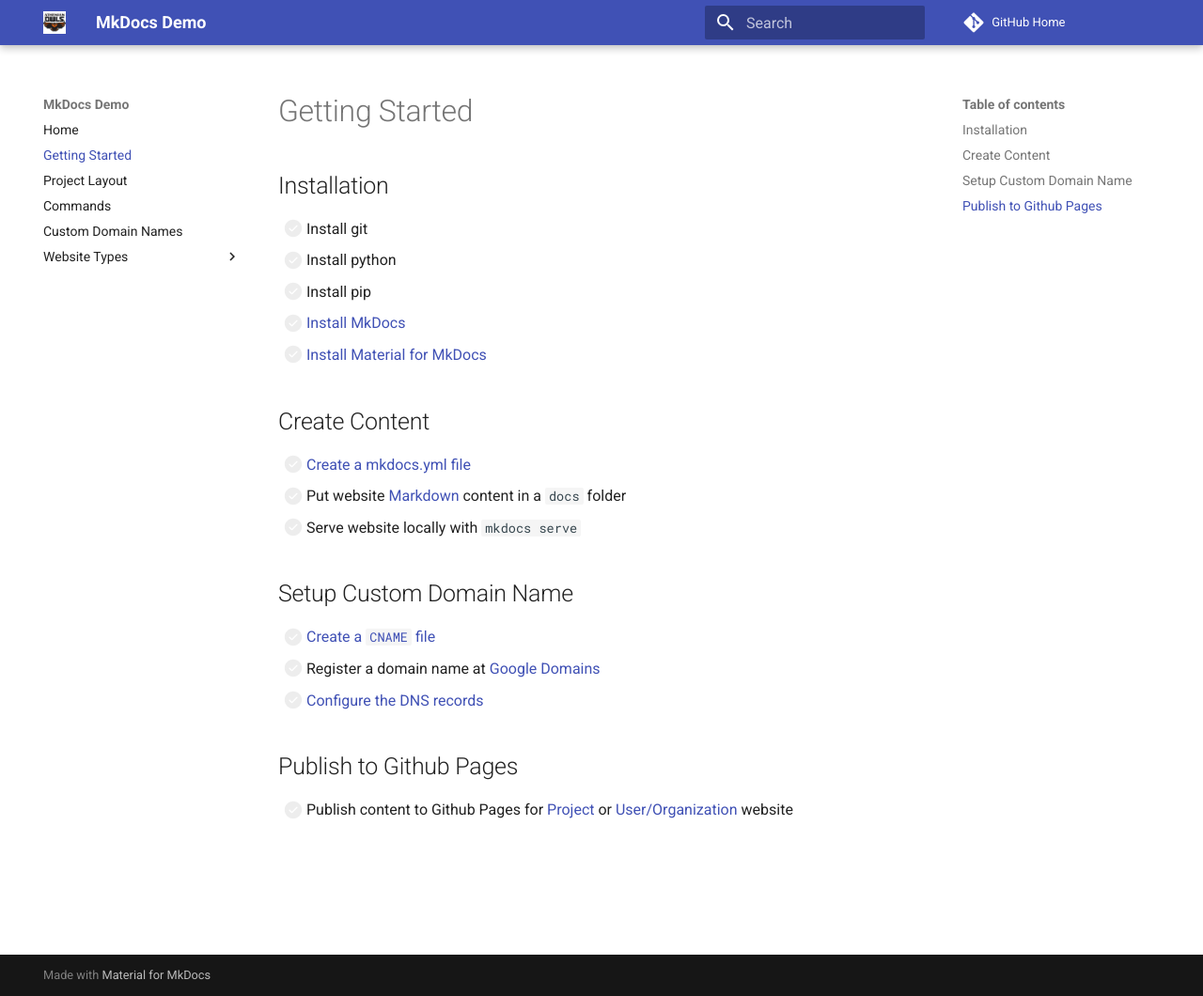
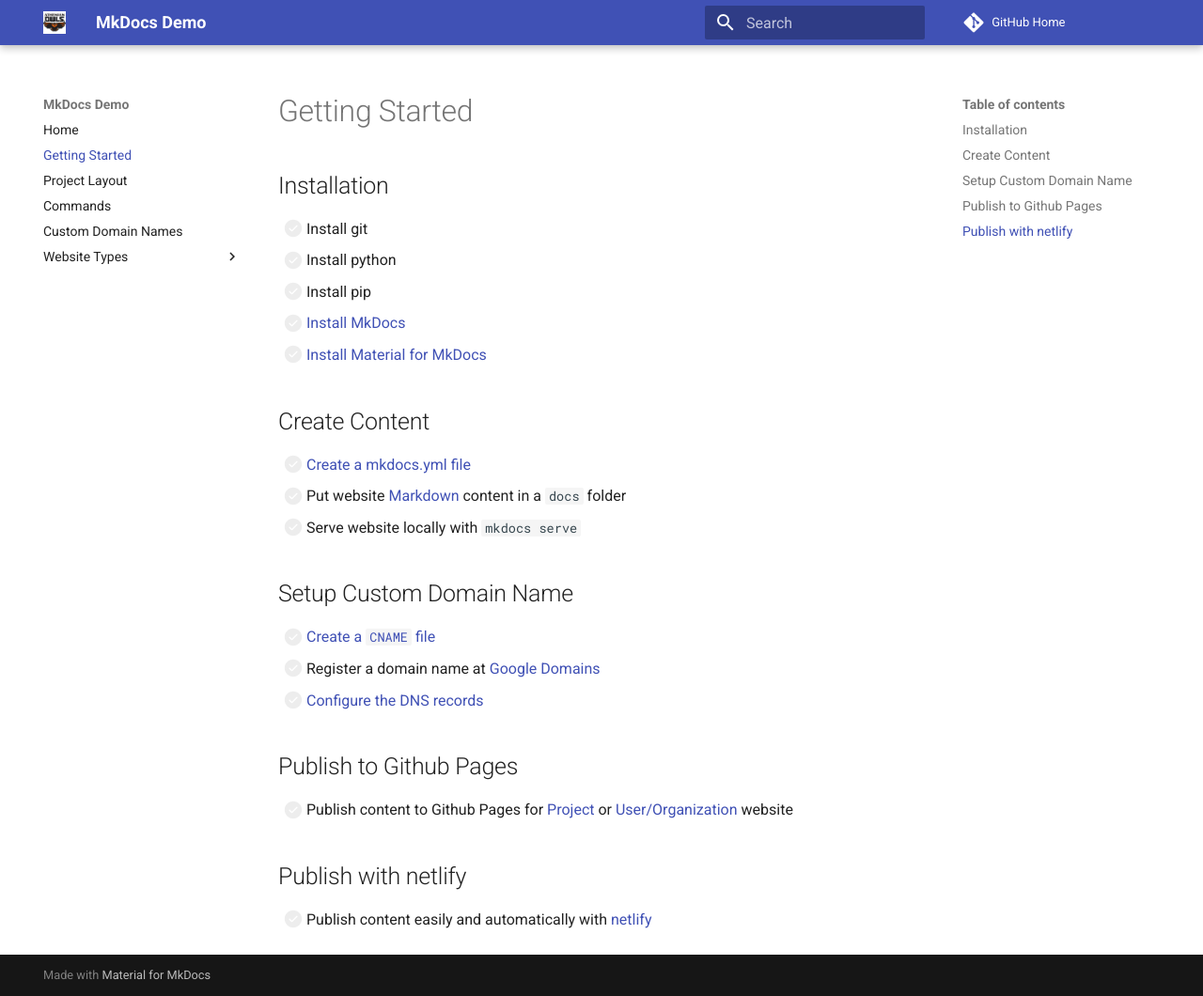
Before and after one commit to athenian-programming/mkdocs-demo, an MkDocs documentation site: the page built from docs/getting-started.md, in a window 1280 px wide and 1060 px high. Shown: the whole window at 94% size. Built offline with MkDocs 1.6.1 and Material for MkDocs 9.7.7, drawn with Linux system fonts in a browser that asks for light colours; comment, search, counter and statistics services are not loaded.

Commit message:
Update docs

```diff
--- a/docs/getting-started.md
+++ b/docs/getting-started.md
@@ -20,3 +20,6 @@
 
 ## Publish to Github Pages
 - [ ] Publish content to Github Pages for [Project](/project) or [User/Organization](/organization) website
+
+## Publish with netlify
+- [ ] Publish content easily and automatically with [netlify](https://www.netlify.com)
```
Also changed, not shown: README.md (+1 -1 lines).
